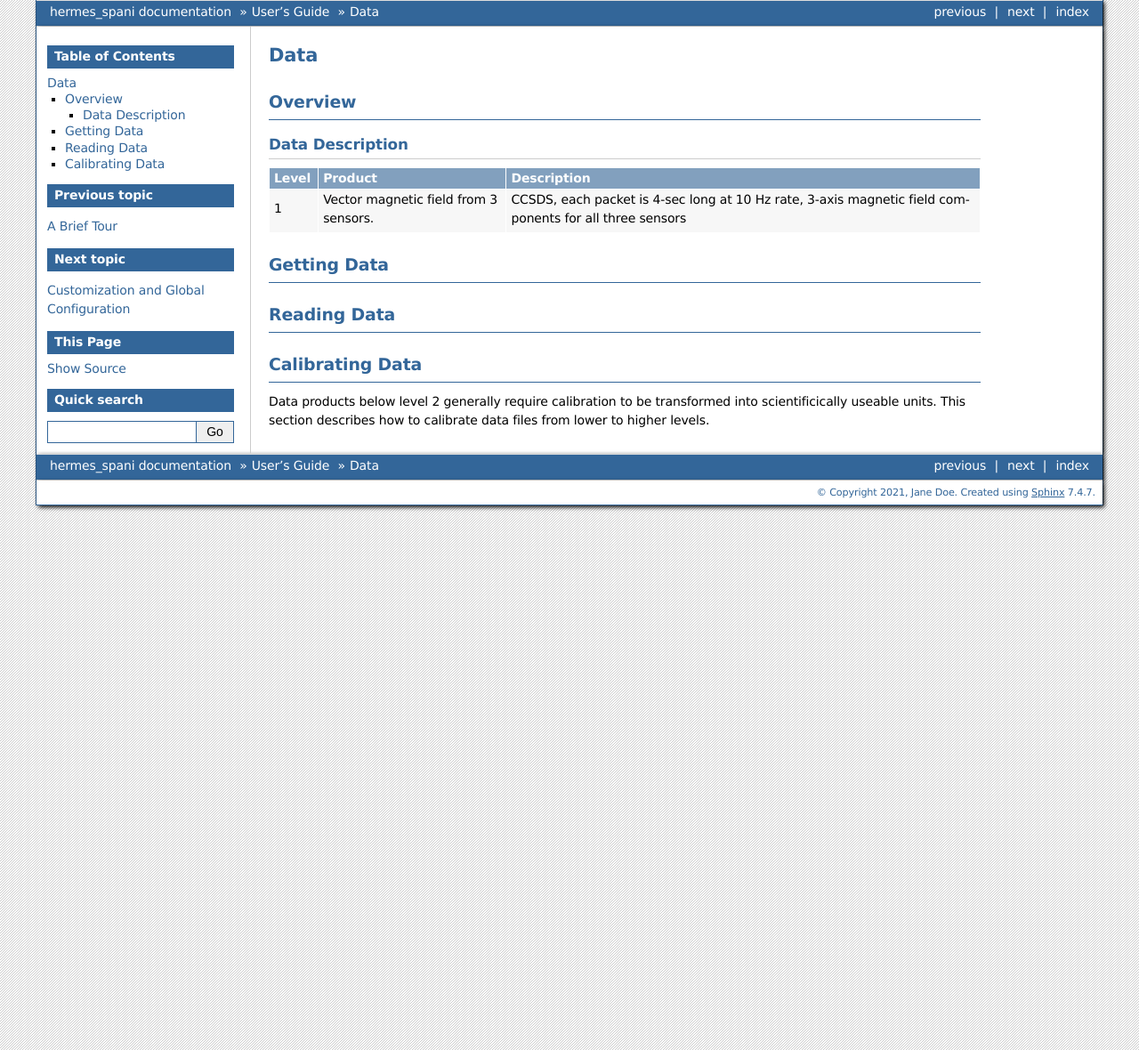
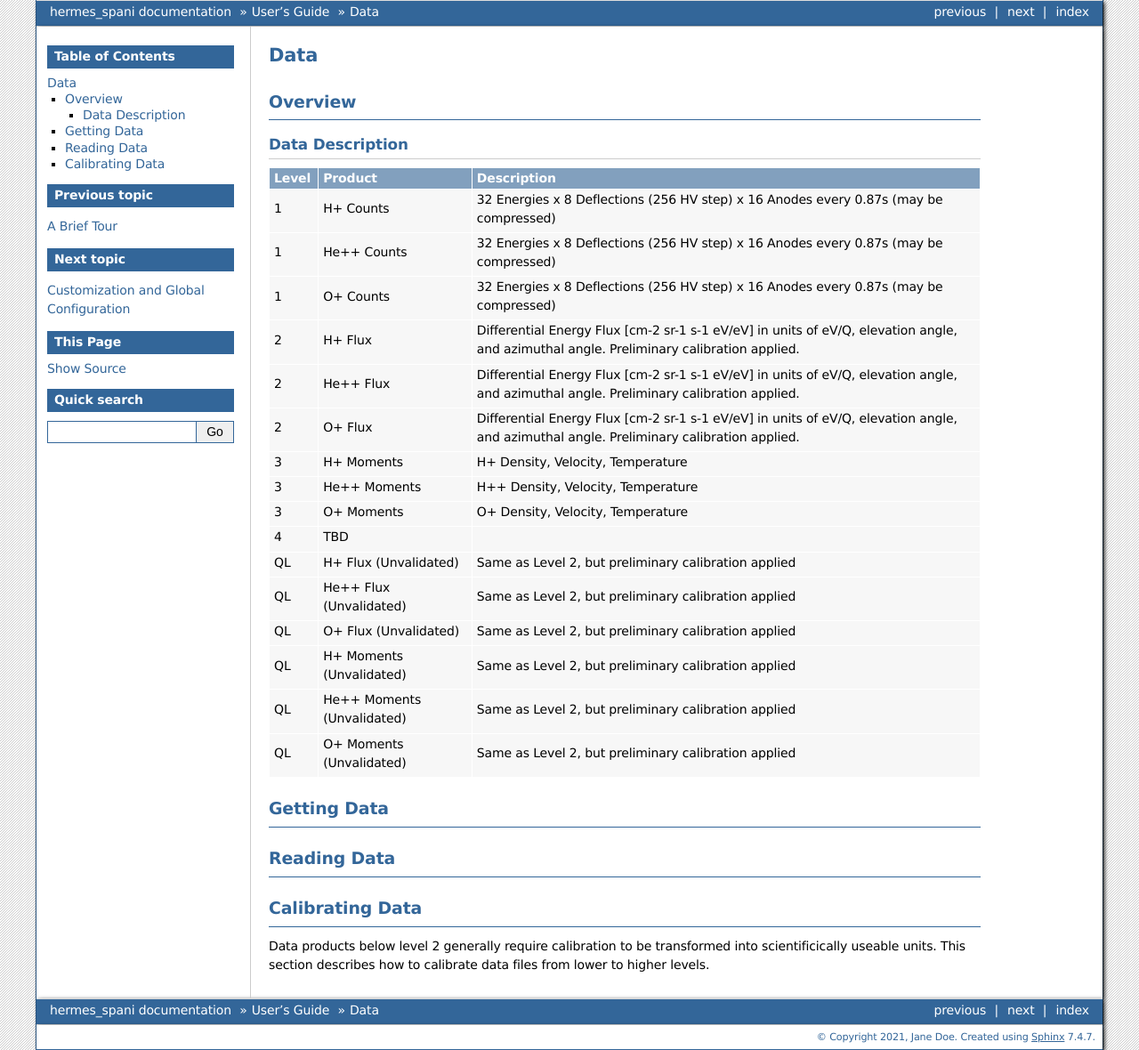
Before and after one commit to dbarrous/hermes_spani, a Sphinx documentation site: the page built from docs/user-guide/data.rst, in a window 1280 px wide. Shown: the whole page at 89% size. Built offline with Sphinx 7.4.7, drawn with Linux system fonts in a browser that asks for light colours; the version number could not be read and is left out.

Commit message:
Update data.rst
Created SPAN-Ai data table in data.rst

```diff
--- a/docs/user-guide/data.rst
+++ b/docs/user-guide/data.rst
@@ -10,13 +10,44 @@ Overview
 Data Description
 ----------------
 
-+----------+---------------------------------------+---------------------------------------+
-| Level    | Product                               | Description                           |
-+==========+=======================================+=======================================+
-| 1        | Vector magnetic field from 3 sensors. | CCSDS, each packet is 4-sec long      |
-|          |                                       | at 10 Hz rate, 3-axis magnetic        |
-|          |                                       | field components for all three sensors|
-+----------+---------------------------------------+---------------------------------------+
++----------+---------------------------------------+---------------------------------------------------------------------------------------+
+| Level    | Product                               | Description                                                                           |
++==========+=======================================+=======================================================================================+
+| 1        | H+ Counts                             | 32 Energies x 8 Deflections (256 HV step) x 16 Anodes every 0.87s (may be compressed) |
++----------+---------------------------------------+---------------------------------------------------------------------------------------+
+| 1        | He++ Counts                           | 32 Energies x 8 Deflections (256 HV step) x 16 Anodes every 0.87s (may be compressed) |
++----------+---------------------------------------+---------------------------------------------------------------------------------------+
+| 1        | O+ Counts                             | 32 Energies x 8 Deflections (256 HV step) x 16 Anodes every 0.87s (may be compressed) |
++----------+---------------------------------------+---------------------------------------------------------------------------------------+
+| 2        | H+ Flux                               | Differential Energy Flux [cm-2 sr-1 s-1 eV/eV] in units of eV/Q, elevation angle,     |
+|          |                                       | and azimuthal angle. Preliminary calibration applied.                                 |
++----------+---------------------------------------+---------------------------------------------------------------------------------------+
+| 2        | He++ Flux                             | Differential Energy Flux [cm-2 sr-1 s-1 eV/eV] in units of eV/Q, elevation angle,     |
+|          |                                       | and azimuthal angle. Preliminary calibration applied.                                 |
++----------+---------------------------------------+---------------------------------------------------------------------------------------+
+| 2        | O+ Flux                               | Differential Energy Flux [cm-2 sr-1 s-1 eV/eV] in units of eV/Q, elevation angle,     |
+|          |                                       | and azimuthal angle. Preliminary calibration applied.                                 |
++----------+---------------------------------------+---------------------------------------------------------------------------------------+
+| 3        | H+ Moments                            | H+ Density, Velocity, Temperature                                                     |
++----------+---------------------------------------+---------------------------------------------------------------------------------------+
+| 3        | He++ Moments                          | H++ Density, Velocity, Temperature                                                    |
++----------+---------------------------------------+---------------------------------------------------------------------------------------+
+| 3        | O+ Moments                            | O+ Density, Velocity, Temperature                                                     |
++----------+---------------------------------------+---------------------------------------------------------------------------------------+
+| 4        | TBD                                   |                                                                                       |
++----------+---------------------------------------+---------------------------------------------------------------------------------------+
+| QL       | H+ Flux (Unvalidated)                 | Same as Level 2, but preliminary calibration applied                                  |
++----------+---------------------------------------+---------------------------------------------------------------------------------------+
+| QL       | He++ Flux (Unvalidated)               | Same as Level 2, but preliminary calibration applied                                  |
++----------+---------------------------------------+---------------------------------------------------------------------------------------+
+| QL       | O+ Flux (Unvalidated)                 | Same as Level 2, but preliminary calibration applied                                  |
++----------+---------------------------------------+---------------------------------------------------------------------------------------+
+| QL       | H+ Moments (Unvalidated)              | Same as Level 2, but preliminary calibration applied                                  |
++----------+---------------------------------------+---------------------------------------------------------------------------------------+
+| QL       | He++ Moments (Unvalidated)            | Same as Level 2, but preliminary calibration applied                                  |
++----------+---------------------------------------+---------------------------------------------------------------------------------------+
+| QL       | O+ Moments (Unvalidated)              | Same as Level 2, but preliminary calibration applied                                  |
++----------+---------------------------------------+---------------------------------------------------------------------------------------+
 
 Getting Data
 ============
```
